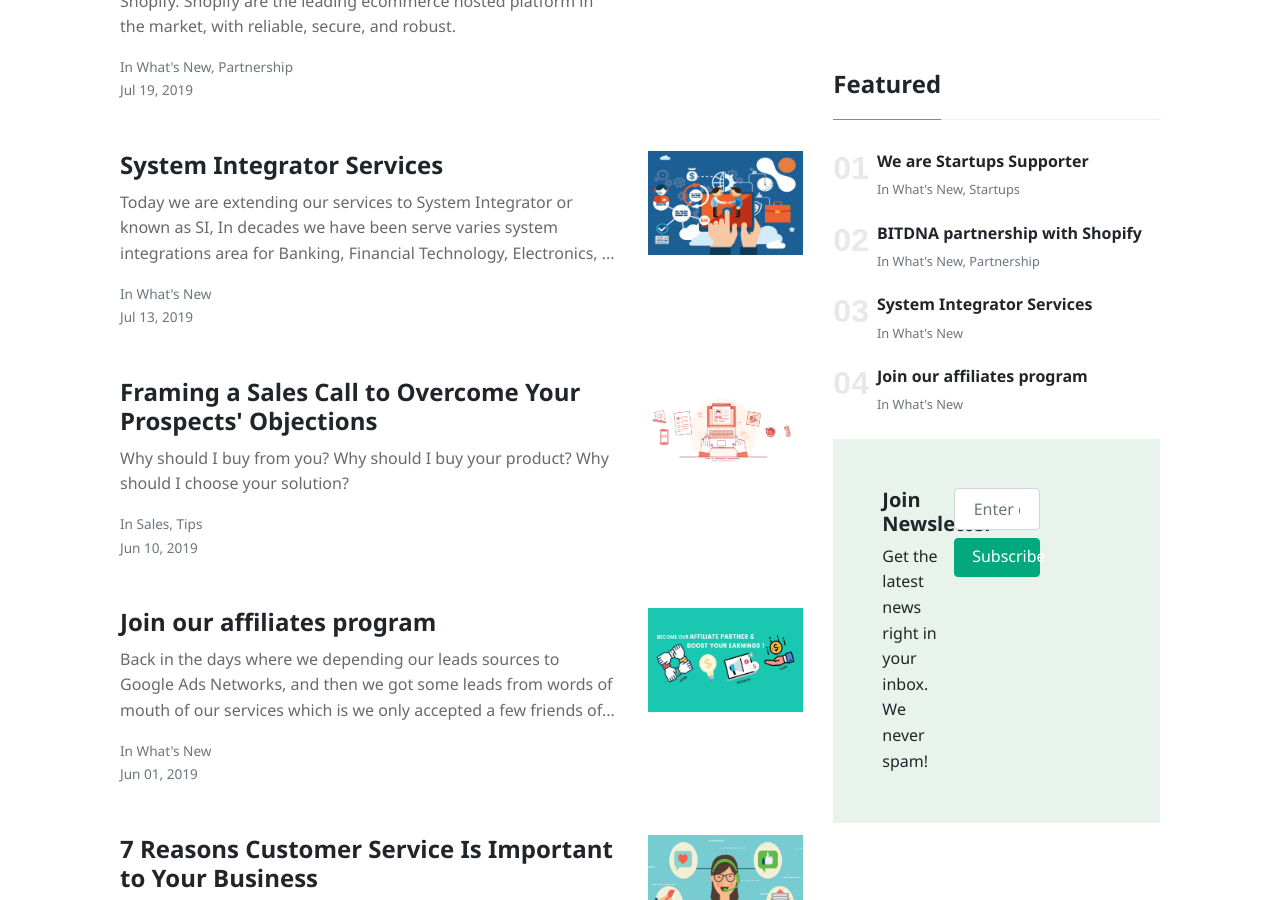
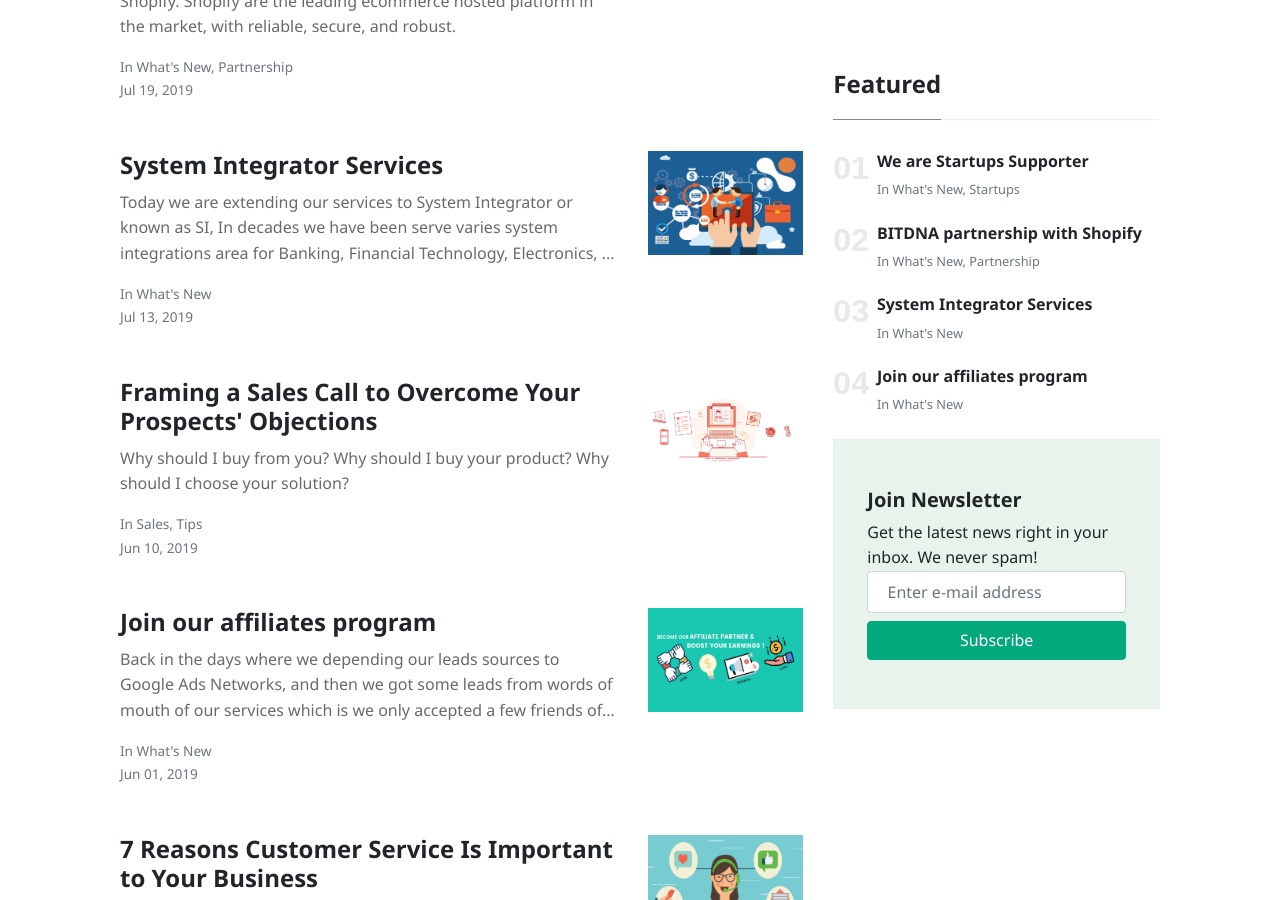
Before and after one commit to bit-dna/bitdnablog, a Jekyll site: the page built from index.html, in a window 1280 px wide and 900 px high, scrolled down 1092 px. Built offline with Jekyll 4.4.1, drawn with Linux system fonts in a browser that asks for light colours; nearby versions of some CDN libraries; the list of posts is cut into pages by our own code.

Commit message:
udpate newsletter bocx

```diff
--- a/_includes/sidebar-featured.html
+++ b/_includes/sidebar-featured.html
@@ -20,11 +20,11 @@
     </ol>
     <div class="border p-5 bg-lightblue">
       <div class="row">
-        <div class="col-md-4 mb-2 mb-md-0">
+        <div>
           <h5 class="font-weight-bold">Join Newsletter</h5>
            Get the latest news right in your inbox. We never spam!
         </div>
-        <div class="col-md-4">
+        <div class="col-md-12">
           <div class="row">
     <form action="{{site.mailchimp-list}}" method="post" name="mc-embedded-subscribe-form" class="wj-contact-form validate w-100" target="_blank" novalidate>
     <div class="mc-field-group">
```
